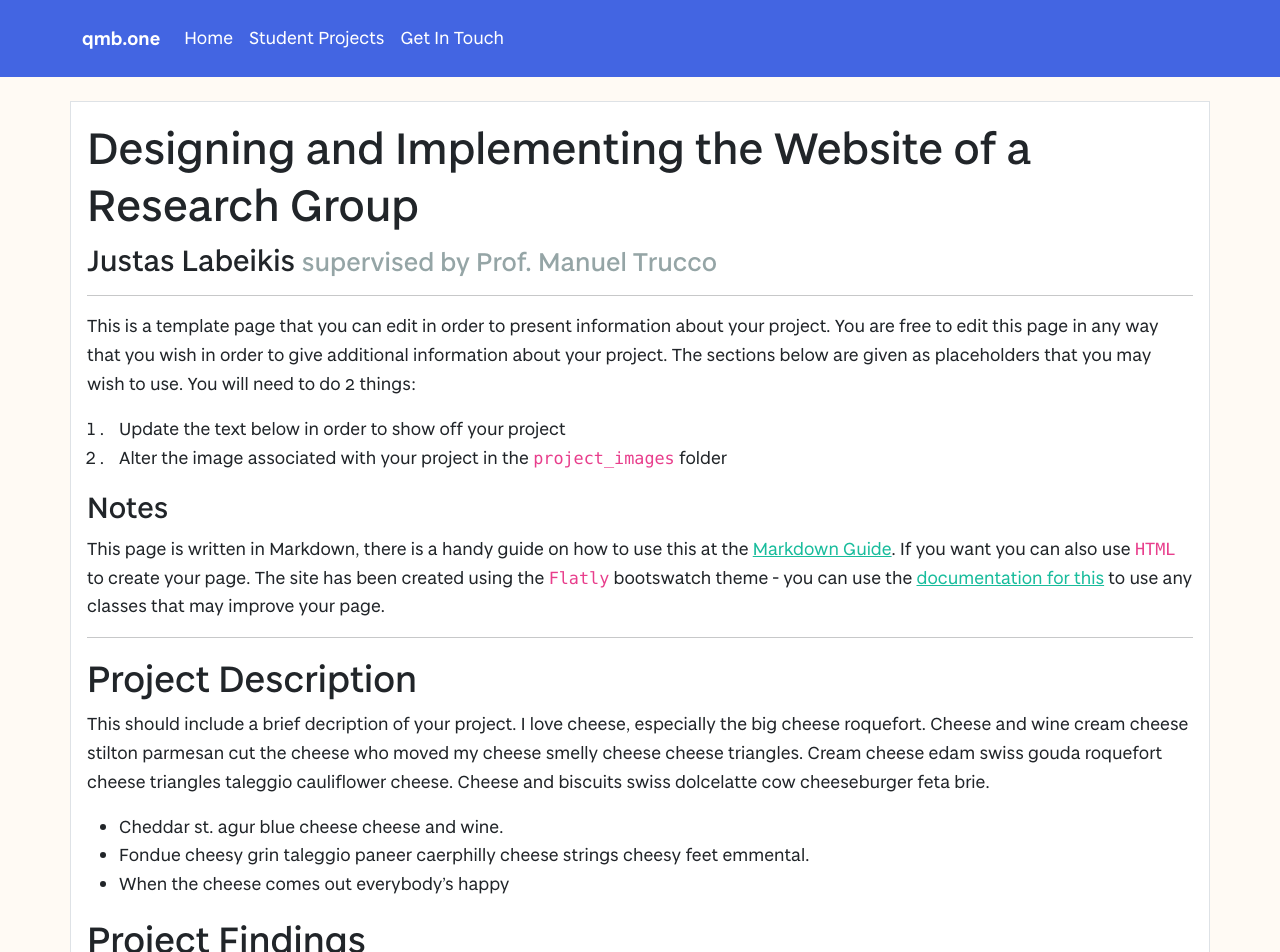
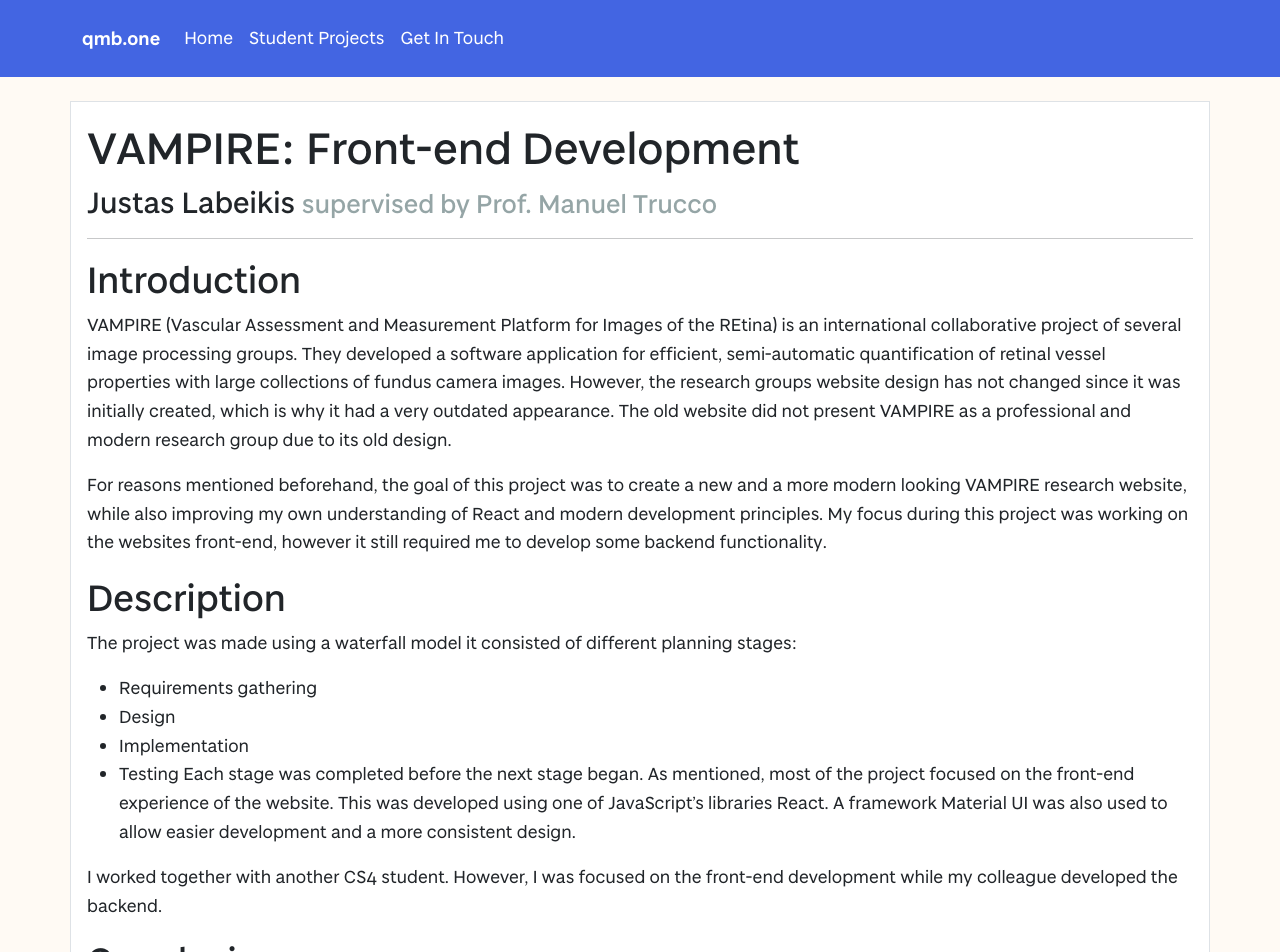
Before and after one commit to vivienprk/degree-show-2022, a Jekyll site: the page built from projects/JustasLabeikis.md, in a window 1280 px wide and 1400 px high. Shown: the top 952 px of the window. Built offline with Jekyll 4.4.1, drawn with Linux system fonts in a browser that asks for light colours; our own code applies the rules of GitHub Pages for plain Markdown files; some of the changed text lies outside the part shown.

Commit message:
Justas Labeikis page

```diff
--- a/projects/JustasLabeikis.md
+++ b/projects/JustasLabeikis.md
@@ -2,35 +2,25 @@
 layout: project
 studentName: "Justas Labeikis"
 supervisorName: "Prof. Manuel Trucco"
-projectTitle: "Designing and Implementing the Website of a Research Group"
-projectImage: "sampleImage.jpg"
+projectTitle: "VAMPIRE: Front-end Development"
+projectImage: "vampireHome.png"
 
 ---
 
-This is a template page that you can edit in order to present information about your project. You are free to edit this page in any way that you wish in order to give additional information about your project. The sections below are given as placeholders that you may wish to use. You will need to do 2 things:
+## Introduction
+VAMPIRE (Vascular Assessment and Measurement Platform for Images of the REtina) is an international collaborative project of several image processing groups. They developed a software application for efficient, semi-automatic quantification of retinal vessel properties with large collections of fundus camera images. However, the research groups website design has not changed since it was initially created, which is why it had a very outdated appearance. The old website did not present VAMPIRE as a professional and modern research group due to its old design.
 
-1. Update the text below in order to show off your project
-2. Alter the image associated with your project in the `project_images` folder
+For reasons mentioned beforehand, the goal of this project was to create a new and a more modern looking VAMPIRE research website, while also improving my own understanding of React and modern development principles. My focus during this project was working on the websites front-end, however it still required me to develop some backend functionality.
 
-### Notes
-This page is written in Markdown, there is a handy guide on how to use this at the [Markdown Guide](https://www.markdownguide.org/cheat-sheet/). If you want you can also use `HTML` to create your page. The site has been created using the `Flatly` bootswatch theme - you can use the [documentation for this](https://bootswatch.com/flatly/) to use any classes that may improve your page.
+## Description
+The project was made using a waterfall model it consisted of different planning stages:
+- Requirements gathering
+- Design
+- Implementation
+- Testing
+Each stage was completed before the next stage began. As mentioned, most of the project focused on the front-end experience of the website. This was developed using one of JavaScript’s libraries React. A framework Material UI was also used to allow easier development and a more consistent design.
 
-<hr>
+I worked together with another CS4 student. However, I was focused on the front-end development while my colleague developed the backend.
 
-## Project Description
-This should include a brief decription of your project. I love cheese, especially the big cheese roquefort. Cheese and wine cream cheese stilton parmesan cut the cheese who moved my cheese smelly cheese cheese triangles. Cream cheese edam swiss gouda roquefort cheese triangles taleggio cauliflower cheese. Cheese and biscuits swiss dolcelatte cow cheeseburger feta brie.
-
-- Cheddar st. agur blue cheese cheese and wine.
-- Fondue cheesy grin taleggio paneer caerphilly cheese strings cheesy feet emmental.
-- When the cheese comes out everybody's happy
-
-## Project Findings
-This section should talk about the main findings of your project and the key parts that you want to show off.
-
-## Project Media
-If you are really keen you can also create a video to demonstrate your project and embed this in the page. An example of a youTube video being embedded is below. You will want to change the width of this to be 100% and put the height as something around 500.
-
-
-<iframe width="100%" height="500" src="https://www.youtube.com/embed/YUEaupJk5AI" title="YouTube video player" frameborder="0" allow="accelerometer; autoplay; clipboard-write; encrypted-media; gyroscope; picture-in-picture" allowfullscreen></iframe>
-
-Cheddar st. agur blue cheese cheese and wine. Fondue cheesy grin taleggio paneer caerphilly cheese strings cheesy feet emmental. When the cheese comes out everybody's happy
+## Conclusion
+Overall, the project was successful and a website with a modern design produced. However, there are a lot of improvements that can still be made since not all requirements could be implemented due to time constraints as well as some pages like the Home page could be optimized to load at a faster rate.
```
Also changed, not shown: project_images/vampireHome.png (added).
